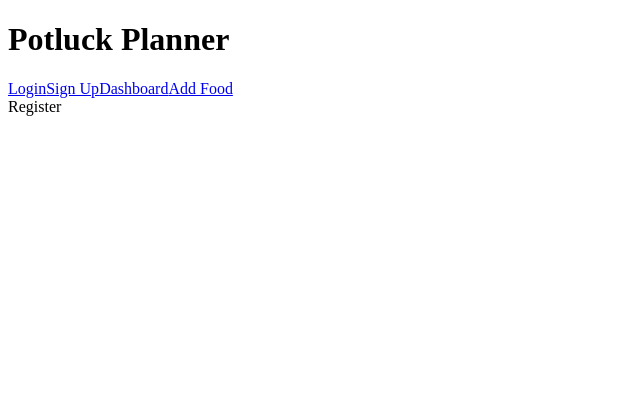
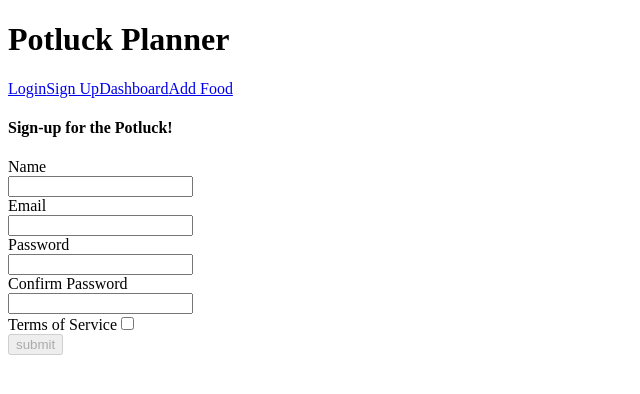
Before and after one commit to Potluck-build/Front-end, a React (Create React App) app in the folder potluck/: page /register in a window 1280 px wide. Shown: the top 394 px of the page, without its empty margins (0-640 px from the left). Built offline with nearby package versions, Linux system fonts and the light colour scheme; no server answers.

Commit message:
ok finished basic sing-up register component

```diff
--- a/potluck/package.json
+++ b/potluck/package.json
@@ -6,6 +6,7 @@
     "@testing-library/jest-dom": "^5.16.1",
     "@testing-library/react": "^12.1.2",
     "@testing-library/user-event": "^13.5.0",
+    "axios": "^0.24.0",
     "react": "^17.0.2",
     "react-dom": "^17.0.2",
     "react-router-dom": "^6.2.1",
--- a/potluck/src/App.js
+++ b/potluck/src/App.js
@@ -7,7 +7,111 @@ import Header from "./components/Header";
 import AddFood from "./components/AddFood";
 import styled from "styled-components";
 
+import React, {useState, useEffect} from 'react'
+import axios from 'axios';
+import schema from './formValidatorSchema.js';
+import * as yup from 'yup';
+
+
+//////////////// INITIAL STATES ////////////////
+//////////////// INITIAL STATES ////////////////
+//////////////// INITIAL STATES ////////////////
+const initialFormValues = {
+  ///// TEXT INPUTS /////
+  name: '',
+  email: '',
+  password: '',
+  confirmPassword: '',
+
+  ///// CHECKBOX /////
+  termsOfService: false,
+
+}
+const initialFormErrors = {
+  name: '',
+  email: '',
+  password: '',
+  confirmPassword: '',
+  termsOfService: '',
+}
+const initialUsers = []
+const initialDisabled = true
+
+
 const App = () => {
+  const [users, setUsers] = useState(initialUsers)
+  const [formValues, setFormValues] = useState(initialFormValues)
+  const [formErrors, setFormErrors] = useState(initialFormErrors)
+  const [disabled, setDisabled] = useState(initialDisabled)
+
+  //////////////// HELPERS ////////////////
+  //////////////// HELPERS ////////////////
+  //////////////// HELPERS ////////////////
+  const getUsers = () => {
+
+    axios.get('https://reqres.in/api/users')
+      .then(resp => {
+        console.log(resp.data.data)
+          setUsers(resp.data.data)
+      }).catch(err => console.error(err))
+  }
+
+  const postNewUser = newUser => {
+
+    axios.post('https://reqres.in/api/users', newUser)
+      .then(resp => {
+        console.log(resp)
+          setUsers([ resp.data, ...users ]);
+      }).catch( err => console.error(err))
+        .finally(() => setFormValues(initialFormValues))
+  }
+
+
+  const validate = (name, value) => {
+    yup.reach(schema, name)
+      .validate(value)
+      .then(() => setFormErrors({ ...formErrors, [name]: '' }))
+      .catch(err => setFormErrors({ ...formErrors, [name]: err.errors[0] }))
+  }
+
+  //////////////// EVENT HANDLERS ////////////////
+  //////////////// EVENT HANDLERS ////////////////
+  //////////////// EVENT HANDLERS ////////////////
+  const inputChange = (name, value) => {
+
+    validate(name, value);
+    setFormValues({
+      ...formValues,
+      [name]: value
+    })
+  }
+
+  const formSubmit = () => {
+    const newUser = {
+      name: formValues.name.trim(),
+      email: formValues.email.trim(),
+      password: formValues.password.trim(),
+      confirmPassword: formValues.confirmPassword.trim(),
+
+      termsOfService: ['termsOfService'].filter(checkedterm => !!formValues[checkedterm]),
+    }
+
+    postNewUser(newUser);
+  }
+
+  //////////////// SIDE EFFECTS ////////////////
+  //////////////// SIDE EFFECTS ////////////////
+  //////////////// SIDE EFFECTS ////////////////
+  useEffect(() => {
+    getUsers()
+  }, [])
+
+  useEffect(() => {
+    schema.isValid(formValues).then(valid => setDisabled(!valid))
+  }, [formValues])
+
+
+
   return (
     <AppContainer>
       <Header />
@@ -15,7 +119,12 @@ const App = () => {
         <Routes>
           <Route path='/' element={<Login />} />
           <Route path='/login' element={<Login />} />
-          <Route path='/register' element={<Register />} />
+          <Route path='/register' element={<Register
+                        values={formValues}
+                        change={inputChange}
+                        submit={formSubmit}
+                        disabled={disabled}
+                        errors={formErrors}/>} />
           <Route path='/dashboard' element={<Dashboard />} />
           <Route path='/add-food' element={<AddFood />} />
         </Routes>
--- a/potluck/src/components/Register.js
+++ b/potluck/src/components/Register.js
@@ -1,7 +1,110 @@
 import React from "react";
 
-const Register = () => {
-  return <div>Register</div>;
+
+
+
+
+const Register = (props) => {
+  const {
+    values,
+    submit,
+    change,
+    disabled,
+    errors,
+  } = props
+
+  const onSubmit = evt => {
+    evt.preventDefault()
+    submit()
+  }
+
+  const onChange = evt => {
+
+    const { name, value, checked, type } = evt.target
+    const valueToUse = type === 'checkbox' ? checked : value;
+    change(name, valueToUse)
+  }
+
+  return (
+
+    <form className='form container' onSubmit={onSubmit}>
+      <div className='form-group submit'>
+
+        <div className='errors'>
+          <div>{errors.name}</div>
+          <div>{errors.email}</div>
+          <div>{errors.password}</div>
+          <div>{errors.confirmPassword}</div>
+          <div>{errors.termsOfService}</div>
+        </div>
+      </div>
+
+      <div className='form-group inputs'>
+        <h4>Sign-up for the Potluck!</h4>
+        <div><label>Name&nbsp;
+            <div>
+          <input
+            value={values.name}
+            onChange={onChange}
+            name='name'
+            type='text'
+          /></div>
+        </label>
+        </div>
+
+        <div><label>Email
+            <div>
+          <input
+            value={values.email}
+            onChange={onChange}
+            name='email'
+            type='text'
+          /></div>
+        </label>
+        </div>
+
+        <div>
+        <label>Password
+            <div>
+          <input
+
+            value={values.password}
+            onChange={onChange}
+            name='password'
+            type={'password'}
+          /></div>
+        </label>
+        </div>
+        <div>
+        <label>Confirm Password
+            <div>
+          <input
+            value={values.confirmPassword}
+            onChange={onChange}
+            name='confirmPassword'
+            type='text'
+          /></div>
+        </label>
+        </div>
+      </div>
+
+      <div className='form-group checkboxes'>
+        <label>Terms of Service
+          <input
+            type='checkbox'
+            value={values.termsOfService}
+            onChange={onChange}
+            name='termsOfService'
+          />
+        </label>
+
+      </div>
+      <button disabled={disabled}>submit</button>
+    </form>
+
+  )
 };
 
+
+
 export default Register;
--- /dev/null
+++ b/potluck/src/formValidatorSchema.js
@@ -0,0 +1,27 @@
+import * as yup from 'yup';
+
+const formValidatorSchema = yup.object().shape({
+name: yup
+    .string()
+    .trim()
+    .required('Name is required!')
+    .min(3, 'Name has to be at least three characters'),
+email: yup
+    .string()
+    .email('gotta be a valid email address')
+    .required('YOU FORGOT TO ENTER EMAIL ADDRESS'),
+password: yup
+    .string()
+    .required("Please Enter your password")
+    .matches(
+        /^(?=.*[A-Za-z])(?=.*\d)(?=.*[@$!%*#?&])[A-Za-z\d@$!%*#?&]{8,}$/,
+        "Must Contain 8 Characters, One Uppercase, One Lowercase, One Number and one special case Character"),
+confirmPassword: yup
+    .string()
+    .oneOf([yup.ref('password'), null], 'Passwords must match'),
+termsOfService: yup.boolean().oneOf([true], 'must accept the terms!'),
+
+
+})
+
+export default formValidatorSchema;
```
Also changed, not shown: 1 other file (tests, documents, lock files or other folders).
